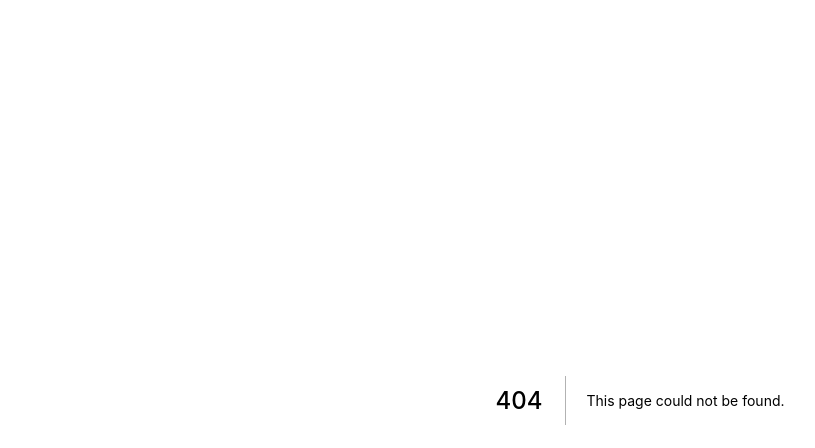
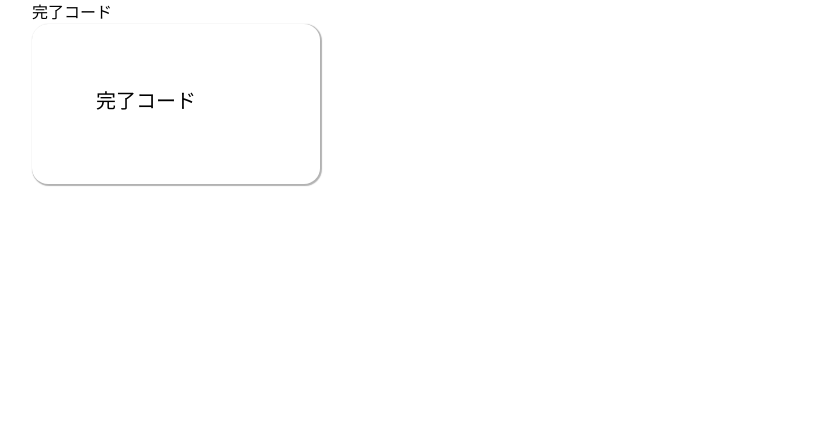
Before and after one commit to ushmz/salvator, a Next.js app: page /completion in a window 1280 px wide. Before the commit this address had no page. Shown: the top 448 px of the page, without its empty margins (0-815 px from the left). Built offline with nearby package versions, Linux system fonts and the light colour scheme.

Commit message:
:construction: Add completion code page

```diff
--- /dev/null
+++ b/pages/completion/index.tsx
@@ -0,0 +1,31 @@
+import styles from "../../styles/Home.module.css";
+import completionStyles from "../../styles/completion.module.css";
+import Head from "next/head";
+
+type Props = {
+  code: string | number;
+};
+
+const CompletionCode: React.FC<Props> = (props) => {
+  return (
+    <div className={styles.container}>
+      <Head>
+        <title>完了コード</title>
+        <link rel="icon" href="/favicon.ico" />
+      </Head>
+      <h2>完了コード</h2>
+      <div className={completionStyles.card}>
+        <div className={completionStyles.cardContent}>
+          <div className="mb-4">
+            <h3 className="h-16 text-xl leading-snug">完了コード</h3>
+          </div>
+          <div className="grow">
+            <p className="text-gray-500 dark:text-slate-300">{props.code}</p>
+          </div>
+        </div>
+      </div>
+    </div>
+  );
+};
+
+export default CompletionCode;
--- /dev/null
+++ b/styles/completion.module.css
@@ -0,0 +1,14 @@
+.card {
+  padding: 4rem;
+  background-color: white;
+  height: 10rem;
+  width: 18rem;
+  max-width: 380px;
+  border: black;
+  border-radius: 1rem;
+  box-shadow: 1px 1px 1px 1px rgba(0, 0, 0, 0.3);
+}
+
+.cardContent {
+  margin: auto;
+}
```
